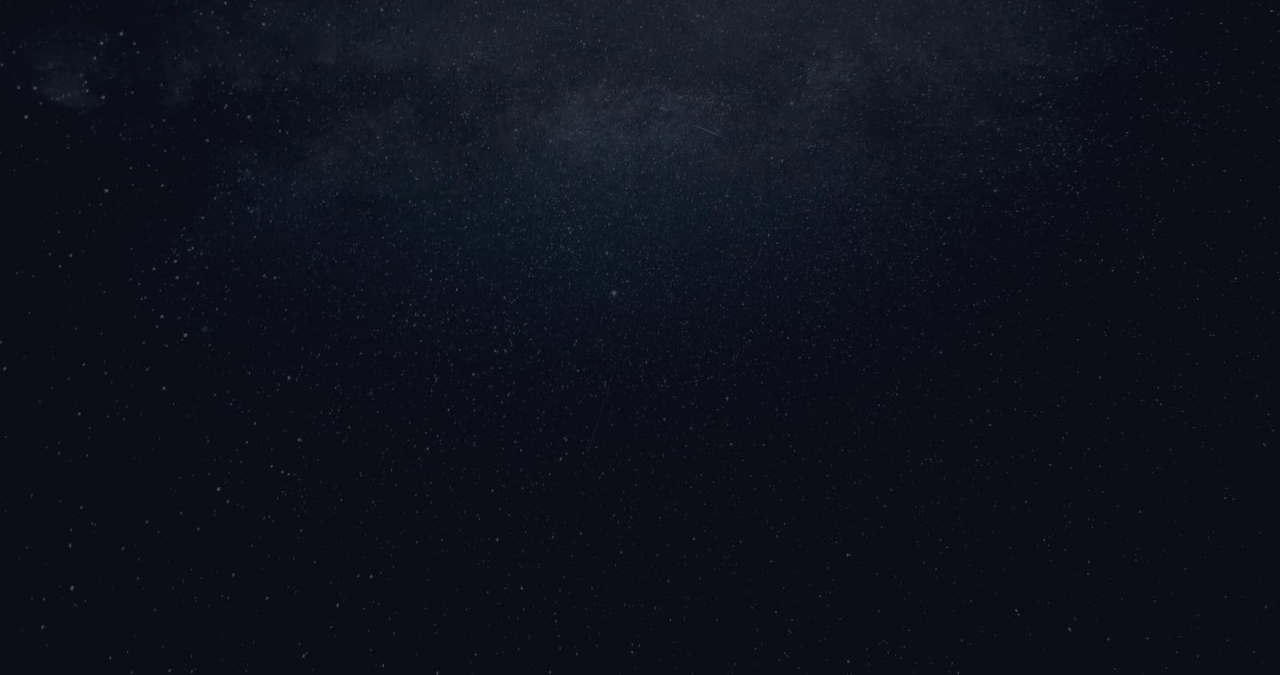
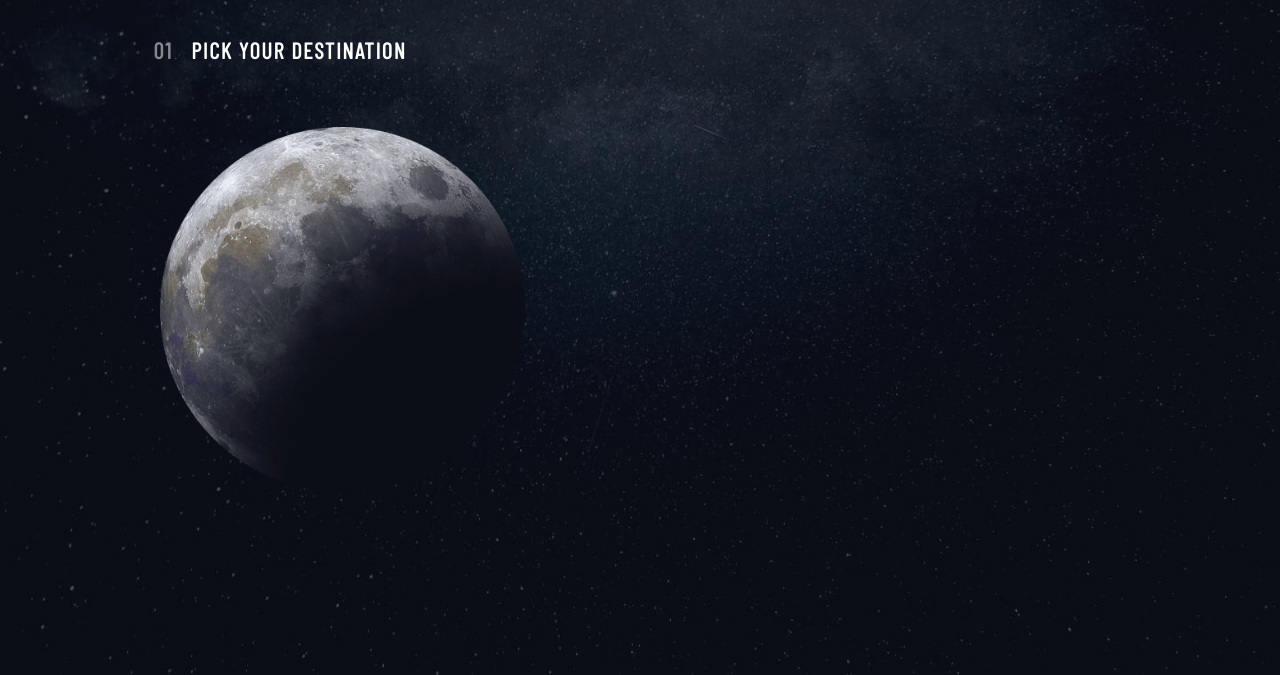
Before and after one commit to Marius-Diran/Space-Tourism, a plain HTML site: page destination.html in a window 1280 px wide. Shown: the part 125-800 px from the top of the page. Drawn offline with nearby package versions, Linux system fonts and the light colour scheme; a web font is replaced by a local one.

Commit message:
Adding the next page

```diff
--- a/activenav.js
+++ b/activenav.js
@@ -1,10 +1,10 @@
 const link = document.querySelectorAll('a');
+const listItems = document.querySelectorAll('li');
 
 link.forEach(link =>{
-  link.addEventListener('click', function(event)  {
-    const listItems = document.querySelectorAll('li');
+  link.addEventListener('click', function(event) {
     listItems.forEach(item => {
-      if(item === event.target){
+      if(item === event.target.parentElement){
         item.style.borderBottom = '3px solid rgb(255, 255, 255)';
       } else{
         item.style.borderBottom = 'none';
--- a/destination.css
+++ b/destination.css
@@ -63,6 +63,7 @@ body{
 
 .nav-bar .nav-list li span{
   padding: 0 1vw 0 0.7vw;
+  letter-spacing: 0.1rem;
 }
 
 .nav-bar .nav-list li:hover{
@@ -88,3 +89,38 @@ body{
 .close-btn{
   width: 100%;
 }
+
+.destination-main{
+  margin: 5vh auto 0;
+}
+
+.intro-text{
+  color: rgba(255,255,255, 0.5);
+  font-size: 1.4rem;
+  font-family: 'Barlow Condensed', sans-serif;
+  letter-spacing: 0.1rem;
+  margin: 0 9.5vw 8vh;
+}
+
+.intro-text span{
+  padding: 0 1vw;
+  color: rgb(255,255,255);
+}
+
+.destination-flex{
+  display: flex;
+}
+
+.planet-box{
+  width: 30%;
+  margin: 0 10vw;
+}
+
+.the-moon{
+  width: 100%;
+}
+
+.mars{
+  width: 100%;
+  display: none;
+}
--- a/destination.html
+++ b/destination.html
@@ -24,6 +24,19 @@
       <hr class="line">
     </nav>
   </header>
+
+  <section class="destination-main">
+    <div class="container">
+      <h1 class="intro-text">01 <span>PICK YOUR DESTINATION</span></h1>
+      <div class="destination-flex">
+        <div class="planet-box">
+          <img src="ImagesandIcons/destination/image-moon.png" alt="The moon" class="the-moon">
+          <img src="ImagesandIcons/destination/image-mars.png" alt="Mars" class="mars">
+        </div>
+      </div>
+    </div>
+  </section>
+
+  <script src="activenav.js"></script>
 </body>
-<!-- <script src="activenav.js"></script> -->
 </html>
--- a/home.css
+++ b/home.css
@@ -60,11 +60,6 @@ body{
   border-bottom: 3px solid rgba(255,255,255, 0.5);
 }
 
-li.clicked{
-  border-bottom: 3px solid rgb(255,255,255);
-  color: red;
-}
-
 .nav-bar .nav-list li a{
   color: rgb(255,255,255);
   text-decoration: none;
@@ -72,6 +67,7 @@ li.clicked{
 
 .nav-bar .nav-list li span{
   padding: 0 1vw 0 0.7vw;
+  letter-spacing: 0.1rem;
 }
 
 
```
Also changed, not shown: index.html (+3 -2 lines).
